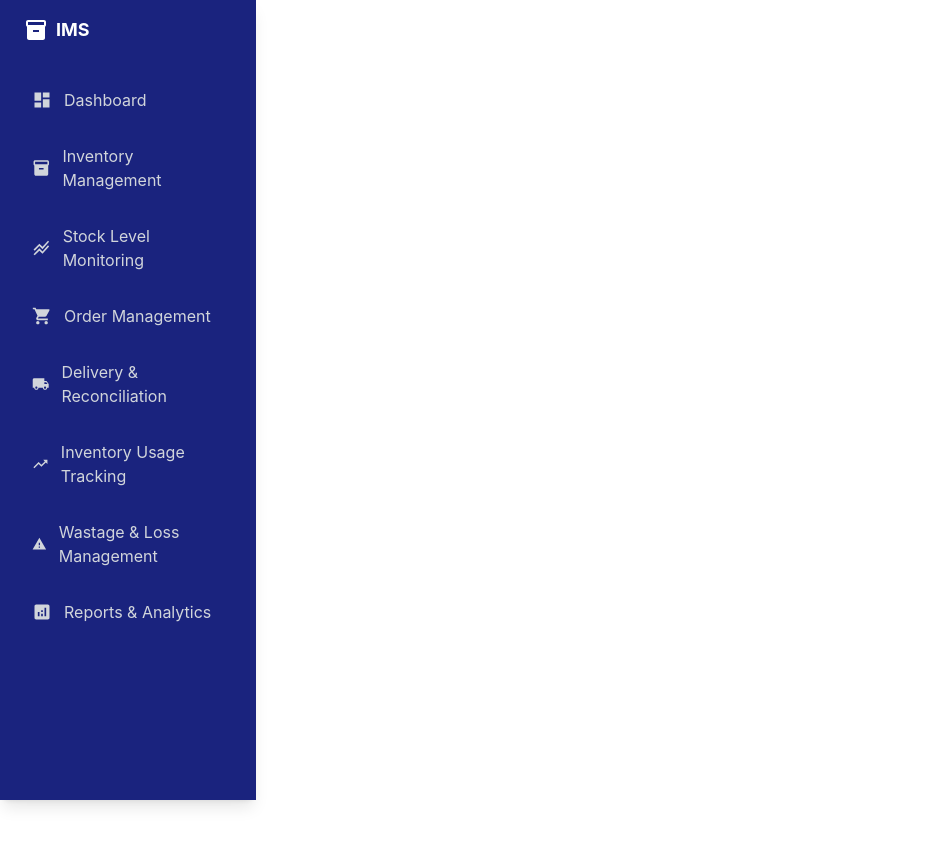
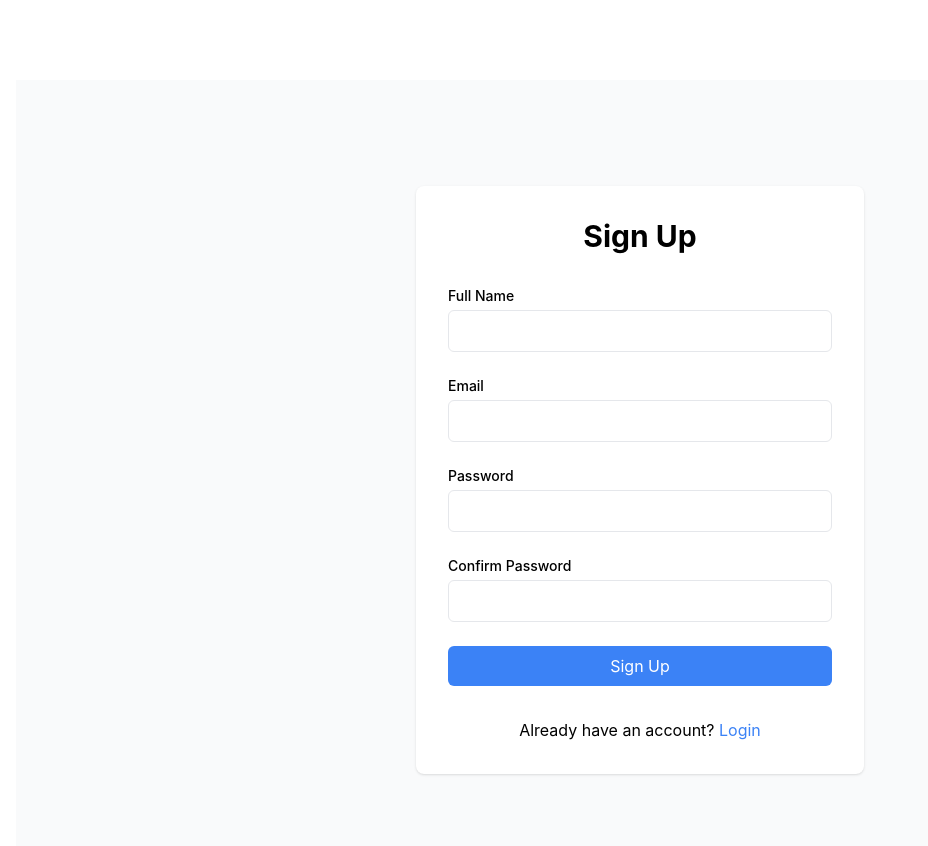
Before and after one commit to Janith-sh/hotel-inventory-management, a React (Create React App) app in the folder frontend/: page /signup in a window 1280 px wide. Shown: the top 846 px of the page, without its empty margins (0-928 px from the left). Before the commit the page ends 800 px from the top, so only its background shows below. Built offline with nearby package versions, Linux system fonts and the light colour scheme.

Commit message:
frontend done

```diff
--- a/frontend/src/components/header.js
+++ b/frontend/src/components/header.js
@@ -67,13 +67,19 @@ const Header = ({ userRole, onLogout }) => {
               <span className="text-sm font-medium">Users</span>
             </Link>
           )}
-          <button
+          <Link
+            to="/signup"
             className="flex items-center gap-2 bg-white/10 text-white px-4 py-2 rounded-lg hover:bg-white/20 transition-all duration-200"
-            onClick={onLogout}
+          >
+            <span className="text-sm font-medium">Sign Up</span>
+          </Link>
+          <Link
+            to="/login"
+            className="flex items-center gap-2 bg-white/10 text-white px-4 py-2 rounded-lg hover:bg-white/20 transition-all duration-200"
           >
             <MdLogout />
             <span className="text-sm font-medium">Login</span>
-          </button>
+          </Link>
         </div>
       </div>
     </header>
--- a/frontend/src/components/layout.js
+++ b/frontend/src/components/layout.js
@@ -5,19 +5,18 @@ import Header from './header';
 
 const Layout = ({ children }) => {
   const location = useLocation();
-  const showSidebar = location.pathname !== '/';
+  const hideLayoutPages = ['/', '/login', '/signup'];
+  const showSidebar = !hideLayoutPages.includes(location.pathname);
   const isRootPath = location.pathname === '/';
 
   return (
     <div className="min-h-screen">
       {/* Header */}
-
-
       {isRootPath && (
-          <div className="fixed top-0 w-full h-15 z-50">
-            <Header />
-          </div>
-        )}
+        <div className="fixed top-0 w-full h-15 z-50">
+          <Header />
+        </div>
+      )}
 
       {/* Main Container */}
       <div className="flex">
--- /dev/null
+++ b/frontend/src/pages/login.js
@@ -0,0 +1,72 @@
+import React, { useState } from 'react';
+import { Link } from 'react-router-dom';
+
+const Login = () => {
+  const [formData, setFormData] = useState({
+    email: '',
+    password: ''
+  });
+
+  const handleChange = (e) => {
+    setFormData({
+      ...formData,
+      [e.target.name]: e.target.value
+    });
+  };
+
+  const handleSubmit = (e) => {
+    e.preventDefault();
+    // TODO: Implement login logic
+    console.log('Login attempt:', formData);
+  };
+
+  return (
+    <div className="min-h-screen flex items-center justify-center bg-gray-50">
+      <div className="max-w-md w-full space-y-8 p-8 bg-white rounded-lg shadow">
+        <h2 className="text-center text-3xl font-bold">Login</h2>
+        <form onSubmit={handleSubmit} className="space-y-6">
+          <div>
+            <label htmlFor="email" className="block text-sm font-medium">
+              Email
+            </label>
+            <input
+              type="email"
+              name="email"
+              value={formData.email}
+              onChange={handleChange}
+              className="mt-1 p-2 w-full border rounded-md"
+              required
+            />
+          </div>
+          <div>
+            <label htmlFor="password" className="block text-sm font-medium">
+              Password
+            </label>
+            <input
+              type="password"
+              name="password"
+              value={formData.password}
+              onChange={handleChange}
+              className="mt-1 p-2 w-full border rounded-md"
+              required
+            />
+          </div>
+          <button
+            type="submit"
+            className="w-full bg-blue-500 text-white p-2 rounded-md hover:bg-blue-600"
+          >
+            Login
+          </button>
+        </form>
+        <p className="text-center">
+          Don't have an account?{' '}
+          <Link to="/signup" className="text-blue-500 hover:text-blue-600">
+            Sign up
+          </Link>
+        </p>
+      </div>
+    </div>
+  );
+};
+
+export default Login;
--- /dev/null
+++ b/frontend/src/pages/signup.js
@@ -0,0 +1,100 @@
+import React, { useState } from 'react';
+import { Link } from 'react-router-dom';
+
+const Signup = () => {
+  const [formData, setFormData] = useState({
+    name: '',
+    email: '',
+    password: '',
+    confirmPassword: ''
+  });
+
+  const handleChange = (e) => {
+    setFormData({
+      ...formData,
+      [e.target.name]: e.target.value
+    });
+  };
+
+  const handleSubmit = (e) => {
+    e.preventDefault();
+    // TODO: Implement signup logic
+    console.log('Signup attempt:', formData);
+  };
+
+  return (
+    <div className="min-h-screen flex items-center justify-center bg-gray-50">
+      <div className="max-w-md w-full space-y-8 p-8 bg-white rounded-lg shadow">
+        <h2 className="text-center text-3xl font-bold">Sign Up</h2>
+        <form onSubmit={handleSubmit} className="space-y-6">
+          <div>
+            <label htmlFor="name" className="block text-sm font-medium">
+              Full Name
+            </label>
+            <input
+              type="text"
+              name="name"
+              value={formData.name}
+              onChange={handleChange}
+              className="mt-1 p-2 w-full border rounded-md"
+              required
+            />
+          </div>
+          <div>
+            <label htmlFor="email" className="block text-sm font-medium">
+              Email
+            </label>
+            <input
+              type="email"
+              name="email"
+              value={formData.email}
+              onChange={handleChange}
+              className="mt-1 p-2 w-full border rounded-md"
+              required
+            />
+          </div>
+          <div>
+            <label htmlFor="password" className="block text-sm font-medium">
+              Password
+            </label>
+            <input
+              type="password"
+              name="password"
+              value={formData.password}
+              onChange={handleChange}
+              className="mt-1 p-2 w-full border rounded-md"
+              required
+            />
+          </div>
+          <div>
+            <label htmlFor="confirmPassword" className="block text-sm font-medium">
+              Confirm Password
+            </label>
+            <input
+              type="password"
+              name="confirmPassword"
+              value={formData.confirmPassword}
+              onChange={handleChange}
+              className="mt-1 p-2 w-full border rounded-md"
+              required
+            />
+          </div>
+          <button
+            type="submit"
+            className="w-full bg-blue-500 text-white p-2 rounded-md hover:bg-blue-600"
+          >
+            Sign Up
+          </button>
+        </form>
+        <p className="text-center">
+          Already have an account?{' '}
+          <Link to="/login" className="text-blue-500 hover:text-blue-600">
+            Login
+          </Link>
+        </p>
+      </div>
+    </div>
+  );
+};
+
+export default Signup;
--- a/frontend/src/routes.js
+++ b/frontend/src/routes.js
@@ -11,6 +11,8 @@ import NewUsageEntry from "./pages/newUsageEntry";
 import WastageLossTracking from "./pages/wastageLossTracking";
 import NewWastageEntry from "./pages/newWastageEntry";
 import ReportsAnalytics from "./pages/report";
+import Login from './pages/login';
+import Signup from './pages/signup';
 
 const AppRoutes = () => {
   return (
@@ -26,8 +28,8 @@ const AppRoutes = () => {
       <Route path="/wastage-loss" element={<WastageLossTracking />} />
       <Route path="/wastage/new" element={<NewWastageEntry />} />
       <Route path="/reports" element={<ReportsAnalytics />} />
-
-
+      <Route path="/login" element={<Login />} />
+      <Route path="/signup" element={<Signup />} />
     </Routes>
   );
 };
```
